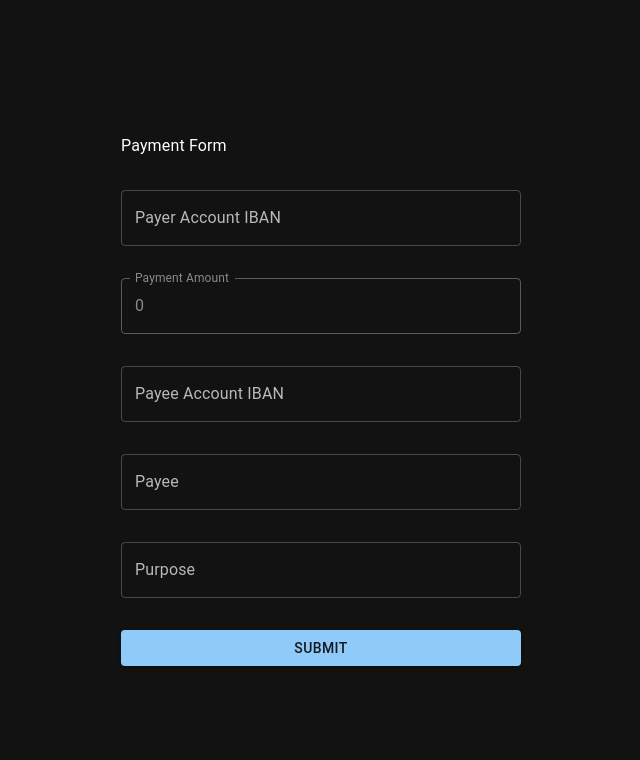
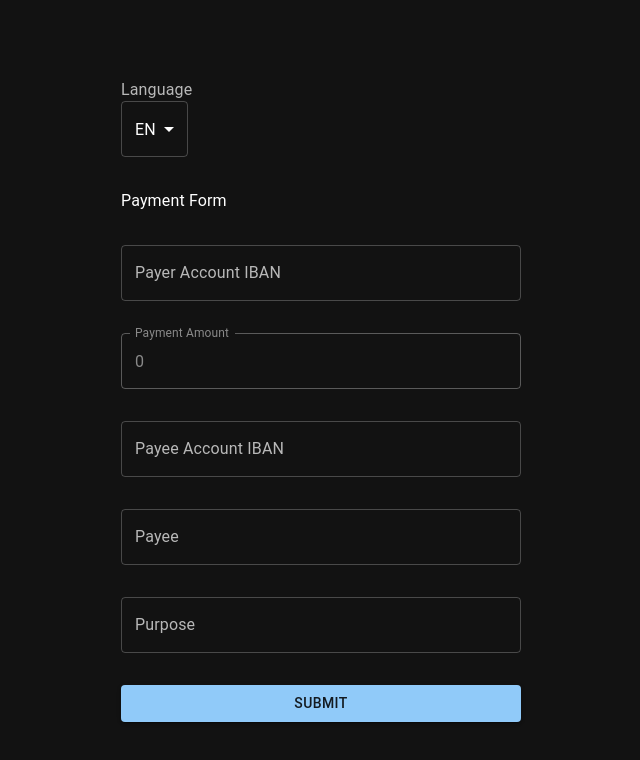
Before and after one commit to IgnasKav/baltic-amadeus-task, a React (Vite) app: page / in a window 1280 px wide. Shown: the top 760 px of the page, without its empty margins (319-959 px from the left). Built offline with nearby package versions, Linux system fonts and the light colour scheme.

Commit message:
add translations

```diff
--- a/src/components/inputs/iban-input.tsx
+++ b/src/components/inputs/iban-input.tsx
@@ -2,6 +2,7 @@ import { defaultValues, withForm } from "@/forms/form-config";
 import { useQueryClient } from "@tanstack/react-query";
 import { ibanValidation } from "../schemas/payment-form-schema";
 import { useAccount } from "@/contexts/account-context";
+
 type IbanFieldProps = {
   label: string;
   name: "payerAccountIBAN" | "payeeAccountIBAN";
@@ -31,7 +32,7 @@ export const IbanField = withForm({
   } as IbanFieldProps,
   render: function Render({ form, name, label, onDynamicValidate }) {
     const queryClient = useQueryClient();
-    const { setCurrentAccount, accounts } = useAccount();
+    const { setCurrentAccount, accounts, translations } = useAccount();
 
     return (
       <div className="w-full">
@@ -54,8 +55,12 @@ export const IbanField = withForm({
               const parseRes = ibanValidation.safeParse(value);
 
               if (parseRes.success === false) {
+                const errorKey = parseRes.error.issues[0].message;
+                // @ts-expect-error errorKey is set in schema
+                const translatedError = translations.ibanField[errorKey];
+
                 return {
-                  message: parseRes.error.issues[0].message,
+                  message: translatedError,
                 };
               }
 
@@ -86,7 +91,7 @@ export const IbanField = withForm({
               return data.valid
                 ? undefined
                 : {
-                    message: "IBAN is invalid according to external validation",
+                    message: translations.ibanField.apiValidationFailed,
                   };
             },
           }}
--- /dev/null
+++ b/src/components/inputs/language-field.tsx
@@ -0,0 +1,36 @@
+import { useAccount } from "@/contexts/account-context";
+import type { Locale } from "@/translations/translations";
+import { InputLabel, MenuItem, Select } from "@mui/material";
+
+const languages = [
+  { value: "en", label: "EN" },
+  { value: "lt", label: "LT" },
+];
+
+export const LanguageField = () => {
+  const { locale, setLocale, translations } = useAccount();
+  const handleChange = (value: Locale) => {
+    setLocale(value);
+  };
+
+  return (
+    <div>
+      <InputLabel id="demo-simple-select-label">
+        {translations.language}
+      </InputLabel>
+      <Select
+        labelId="demo-simple-select-label"
+        id="demo-simple-select"
+        value={locale}
+        label="Age"
+        onChange={(event) => handleChange(event.target.value)}
+      >
+        {languages.map((lang) => (
+          <MenuItem key={lang.value} value={lang.value}>
+            {lang.label}
+          </MenuItem>
+        ))}
+      </Select>
+    </div>
+  );
+};
--- a/src/components/payment-form.tsx
+++ b/src/components/payment-form.tsx
@@ -3,9 +3,11 @@ import { revalidateLogic, useStore } from "@tanstack/react-form";
 import { paymentFormSchema } from "@/components/schemas/payment-form-schema";
 import { IbanField } from "./inputs/iban-input";
 import { useAccount } from "@/contexts/account-context";
+import { LanguageField } from "./inputs/language-field";
 
 export const PaymentForm = () => {
-  const { currentAccount, processPayment, accounts } = useAccount();
+  const { currentAccount, processPayment, accounts, translations } =
+    useAccount();
   const form = useAppForm({
     ...defaultValues,
     validationLogic: revalidateLogic({
@@ -16,9 +18,7 @@ export const PaymentForm = () => {
       onSubmit: paymentFormSchema,
     },
     onSubmit: ({ value }) => {
-      // Do something with form data
       processPayment(value);
-      alert(JSON.stringify(value, null, 2));
     },
   });
 
@@ -46,17 +46,18 @@ export const PaymentForm = () => {
           <div>Account balance: {currentAccount.balance}</div>
         </div>
       )}
-      <h1>Payment Form</h1>
+      <LanguageField />
+      <h1>{translations.paymentFormTitle}</h1>
       <IbanField
         form={form}
         name="payerAccountIBAN"
-        label="Payer Account IBAN"
+        label={translations.payerAccountIbanField.label}
         onDynamicValidate={(value: string) => {
           const payerExists = accounts.find((acc) => acc.iban === value);
 
           if (!payerExists) {
             return {
-              message: "Payer account IBAN not found.",
+              message: translations.payerAccountIbanField.notFound,
             };
           }
 
@@ -77,8 +78,12 @@ export const PaymentForm = () => {
               paymentFormSchema.shape.paymentAmount.safeParse(value);
 
             if (parseRes.success === false) {
+              const errorKey = parseRes.error.issues[0].message;
+              // @ts-expect-error errorKey is set in schema
+              const translatedError = translations.paymentField[errorKey];
+
               return {
-                message: parseRes.error.issues[0].message,
+                message: translatedError,
               };
             }
 
@@ -88,14 +93,14 @@ export const PaymentForm = () => {
 
             if (payerAccount && value > payerAccount.balance) {
               return {
-                message: "Insufficient funds in the payer account.",
+                message: translations.paymentField.insufficientPayerBalance,
               };
             }
           },
         }}
         children={(field) => (
           <field.NumberField
-            label="Payment Amount"
+            label={translations.paymentField.label}
             disabled={!payerAccountIBAN || !payerAccountIBANMeta.isValid}
           />
         )}
@@ -103,13 +108,13 @@ export const PaymentForm = () => {
       <IbanField
         form={form}
         name="payeeAccountIBAN"
-        label="Payee Account IBAN"
+        label={translations.payeeAccountIbanField.label}
         onDynamicValidate={(value: string) => {
           if (payerAccountIBAN.trim() === "") return undefined;
 
           if (payerAccountIBAN === value) {
             return {
-              message: "Payer and Payee IBANs cannot be the same.",
+              message: translations.payeeAccountIbanField.sameAsPayer,
             };
           }
 
@@ -120,19 +125,47 @@ export const PaymentForm = () => {
       <form.AppField
         name="payee"
         validators={{
-          onDynamic: paymentFormSchema.shape.payee,
+          onDynamic: ({ value }) => {
+            const parseRes = paymentFormSchema.shape.payee.safeParse(value);
+
+            if (parseRes.success === false) {
+              const errorKey = parseRes.error.issues[0].message;
+              // @ts-expect-error errorKey is set in schema
+              const translatedError = translations.payeeField[errorKey];
+
+              return {
+                message: translatedError,
+              };
+            }
+          },
         }}
-        children={(field) => <field.TextField label="Payee" />}
+        children={(field) => (
+          <field.TextField label={translations.payeeField.label} />
+        )}
       />
       <form.AppField
         name="purpose"
         validators={{
-          onDynamic: paymentFormSchema.shape.purpose,
+          onDynamic: ({ value }) => {
+            const parseRes = paymentFormSchema.shape.purpose.safeParse(value);
+
+            if (parseRes.success === false) {
+              const errorKey = parseRes.error.issues[0].message;
+              // @ts-expect-error errorKey is set in schema
+              const translatedError = translations.purposeField[errorKey];
+
+              return {
+                message: translatedError,
+              };
+            }
+          },
         }}
-        children={(field) => <field.TextField label="Purpose" />}
+        children={(field) => (
+          <field.TextField label={translations.purposeField.label} />
+        )}
       />
       <form.AppForm>
-        <form.SubscribeButton label="Submit" />
+        <form.SubscribeButton label={translations.submit} />
       </form.AppForm>
     </form>
   );
--- a/src/contexts/account-context.tsx
+++ b/src/contexts/account-context.tsx
@@ -1,10 +1,16 @@
 import type { PayerAccount } from "@/components/schemas/payer-accounts";
 import type { PaymentForm } from "@/components/schemas/payment-form-schema";
+import type { Translations } from "@/translations/en";
+import {
+  translations as allTranslations,
+  type Locale,
+} from "@/translations/translations";
 import { createContext, useContext, useState, type ReactNode } from "react";
 
 interface AccountContextType {
-  locale: string;
-  setLocale: (locale: string) => void;
+  locale: Locale;
+  setLocale: (locale: Locale) => void;
+  translations: Translations;
   currentAccount: PayerAccount | null;
   setCurrentAccount: (account: PayerAccount | null) => void;
   accounts: PayerAccount[];
@@ -18,12 +24,16 @@ export const AccountProvider: React.FC<{
   accounts: PayerAccount[];
   children: ReactNode;
 }> = ({ children, accounts: initialAccounts }) => {
-  const [locale, setLocale] = useState<string>("en");
+  const [locale, setLocale] = useState<Locale>("en");
   const [currentAccount, setCurrentAccount] = useState<PayerAccount | null>(
     null
   );
   const [accounts, setAccounts] = useState<PayerAccount[]>(initialAccounts);
   const [payments, setPayments] = useState<PaymentForm[]>([]);
+
+  const [translations, setTranslations] = useState<Translations>(
+    allTranslations[locale]
+  );
 
   const processPayment = (p: PaymentForm) => {
     const { payerAccountIBAN, payeeAccountIBAN, paymentAmount } = p;
@@ -47,7 +57,6 @@ export const AccountProvider: React.FC<{
         return acc;
       });
 
-      // Find and update current account from the newly updated accounts
       const updatedCurrent = updatedAccounts.find(
         (acc) => acc.iban === payerAccountIBAN
       );
@@ -62,11 +71,17 @@ export const AccountProvider: React.FC<{
     setPayments((prevPayments) => [...prevPayments, p]);
   };
 
+  const handleLocaleChange = (locale: Locale) => {
+    setLocale(locale);
+    setTranslations(allTranslations[locale]);
+  };
+
   return (
     <AccountContext.Provider
       value={{
         locale,
-        setLocale,
+        setLocale: handleLocaleChange,
+        translations,
         currentAccount,
         setCurrentAccount,
         accounts,
--- /dev/null
+++ b/src/translations/en.ts
@@ -0,0 +1,35 @@
+export const en = {
+    "language": "Language",
+    "paymentFormTitle": "Payment Form",
+    "ibanField": {
+        'apiValidationFailed': "IBAN format is invalid.",
+        'minLength': "IBAN must be at least 15 characters long.",
+        'maxLength': "IBAN cannot exceed 34 characters."
+    },
+    "payerAccountIbanField": {
+        "label": "Payer Account IBAN",
+        "notFound": "Payer account IBAN not found."
+    },
+    "payeeAccountIbanField": {
+        "label": "Payee Account IBAN",
+        "sameAsPayer": "Payer and Payee IBANs cannot be the same."
+    },
+    "paymentField": {
+        "label": "Payment Amount",
+        "insufficientPayerBalance": "Insufficient funds in the payer account.",
+        "min": "Payment amount must be at least 0.01",
+    },
+    "payeeField": {
+        "label": "Payee",
+        "required": "Payee is required.",
+        "maxLength": "Payee cannot exceed 70 characters."
+    },
+    "purposeField": {
+        "label": "Purpose",
+        "required": "Purpose is required.",
+        "maxLength": "Purpose cannot exceed 135 characters."
+    },
+    "submit": "Submit"
+};
+
+export type Translations = typeof en;
--- /dev/null
+++ b/src/translations/lt.ts
@@ -0,0 +1,35 @@
+import type { Translations } from "./en";
+
+export const lt: Translations = {
+    "language": "Kalba",
+    "paymentFormTitle": "Mokėjimo forma",
+    "ibanField": {
+        'apiValidationFailed': "IBAN formatas yra neteisigas.",
+        'minLength': "IBAN turi būti bent 15 simbolių ilgio.",
+        'maxLength': "IBAN negali viršyti 34 simbolių."
+    },
+    "payerAccountIbanField": {
+        "label": "Siuntėjo sąskaitos IBAN",
+        "notFound": "Siuntėjo sąskaitos IBAN nerastas."
+    },
+    "payeeAccountIbanField": {
+        "label": "Gavėjo sąskaitos IBAN",
+        "sameAsPayer": "Siuntėjo ir gavėjo IBAN negali būti tas pats."
+    },
+    "paymentField": {
+        "label": "Mokėjimo suma",
+        "insufficientPayerBalance": "Nepakanka lėšų siuntėjo sąskaitoje.",
+        "min": "Mokėjimo suma turi būti bent 0.01",
+    },
+    "payeeField": {
+        "label": "Gavėjas",
+        "required": "Gavėjas yra privalomas.",
+        "maxLength": "Gavėjas negali viršyti 70 simbolių."
+    },
+    "purposeField": {
+        "label": "Tikslas",
+        "required": "Tikslas yra privalomas.",
+        "maxLength": "Tikslas negali viršyti 135 simbolių."
+    },
+    "submit": "Pateikti"
+};
--- /dev/null
+++ b/src/translations/translations.ts
@@ -0,0 +1,9 @@
+import { en } from "./en";
+import { lt } from "./lt";
+
+export const translations = {
+    en,
+    lt
+} as const;
+
+export type Locale = keyof typeof translations;
```
Also changed, not shown: src/components/schemas/payment-form-schema.ts (+7 -7 lines).
